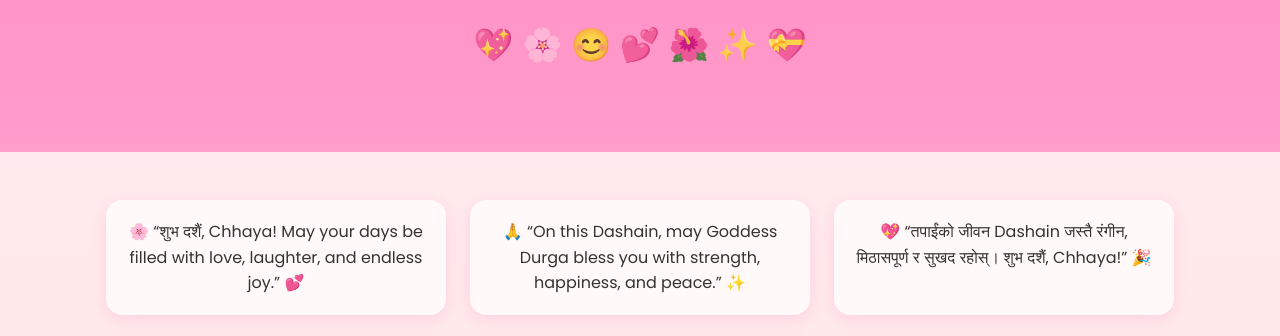
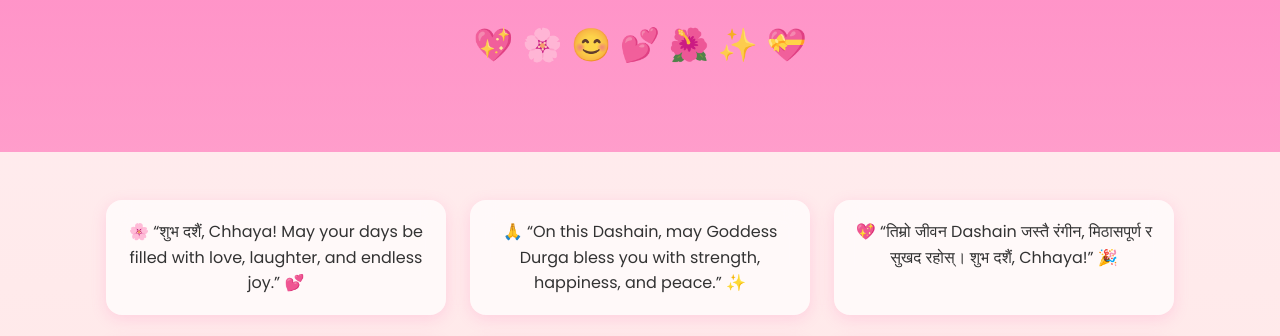
Before and after one commit to coderhtmlprash/Dashain-website-for-Chhaya, a plain HTML site: page wishes.html in a window 1280 px wide. Shown: the part 410-746 px from the top of the page. Drawn offline with Linux system fonts and the light colour scheme.

Commit message:
Update wishes.html change

```diff
--- a/wishes.html
+++ b/wishes.html
@@ -233,7 +233,7 @@ body::after {
         <p>🙏 “On this Dashain, may Goddess Durga bless you with strength, happiness, and peace.” ✨</p>
       </article>
       <article class="wish-card">
-        <p>💖 “तपाईंको जीवन Dashain जस्तै रंगीन, मिठासपूर्ण र सुखद रहोस्। शुभ दशैं, Chhaya!” 🎉</p>
+        <p>💖 “तिम्रो जीवन Dashain जस्तै रंगीन, मिठासपूर्ण र सुखद रहोस्। शुभ दशैं, Chhaya!” 🎉</p>
       </article>
       <article class="wish-card">
         <p>😊 “Sending you warm hugs and smiles, dear Chhaya. May this Dashain sparkle in your heart.” 🌟</p>
```
